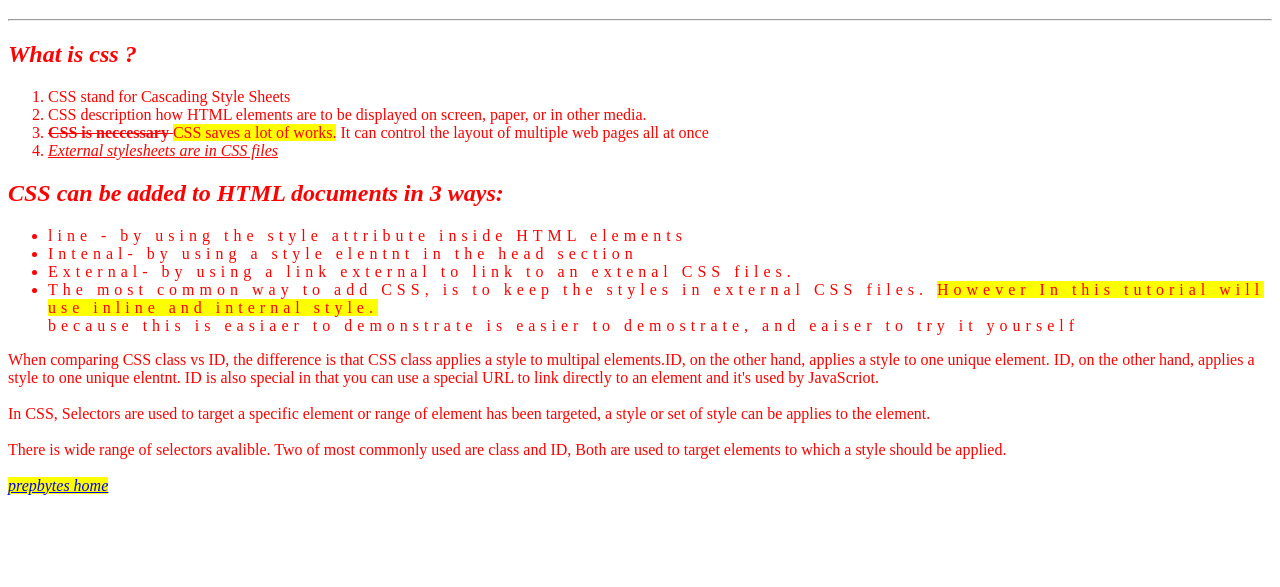
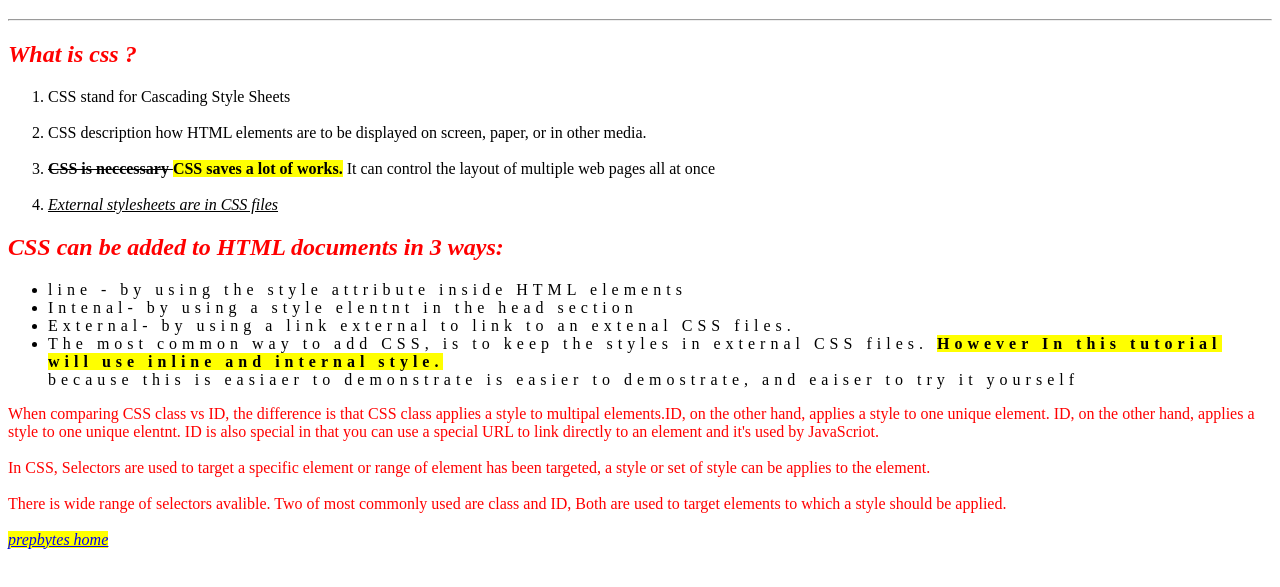
Before and after one commit to Akp-108/1st, a plain HTML site: page index.html in a window 1280 px wide. Shown: the part 61-648 px from the top of the page. Drawn offline with Linux system fonts and the light colour scheme.

Commit message:
Add files via upload

```diff
--- a/css.css
+++ b/css.css
@@ -9,4 +9,8 @@ div{
 }
 .a{
     letter-spacing: 5px;
+    color: black;
 }
+ol{
+    color: black;
+}
--- a/index.html
+++ b/index.html
@@ -12,10 +12,12 @@
     <hr>
     <h2 style="font-style: italic;">What is css ?</h2>
     <ol>
-        <li>CSS stand for Cascading Style Sheets </li>
+        <li>CSS stand for Cascading Style Sheets </li><br>
         <li>CSS description how HTML elements are to be displayed on screen, paper, or in other media.</li>
-        <li><span style="text-decoration: line-through;"><strong>CSS is neccessary</strong> </span><span style="background-color: rgb(255, 255, 2);">CSS saves a lot of works.</span> It can control
+        <br>
+        <li><span style="text-decoration: line-through;"><strong>CSS is neccessary </span><span style="background-color: rgb(255, 255, 2);">CSS saves a lot of works.</span> </strong>It can control
              the layout of multiple web pages all at once </li>
+             <br>
         <li><span style="text-decoration: underline; font-style: italic;">External stylesheets are in CSS files</span></li>
     </ol>
     <i><h2>CSS can be added to HTML documents in 3 ways:</h2></i>
@@ -25,7 +27,7 @@
         <li>line - by using the style attribute inside HTML elements </li>
         <li>Intenal- by using a style elentnt in the head section </li>
         <li>External- by using a link external to link to an extenal CSS files.</li>
-        <li>The most common way to add CSS, is to keep the styles in external CSS files. <span style="background-color: yellow;">However In this tutorial will use inline and internal style.</span></li>
+        <li>The most common way to add CSS, is to keep the styles in external CSS files. <b> <span style="background-color: yellow;">However In this tutorial will use inline and internal style.</span></b></li>
         <lim tabindex="none">because this is easiaer to demonstrate is easier to demostrate, and eaiser to try it yourself</li>
     </ul>
 
```
